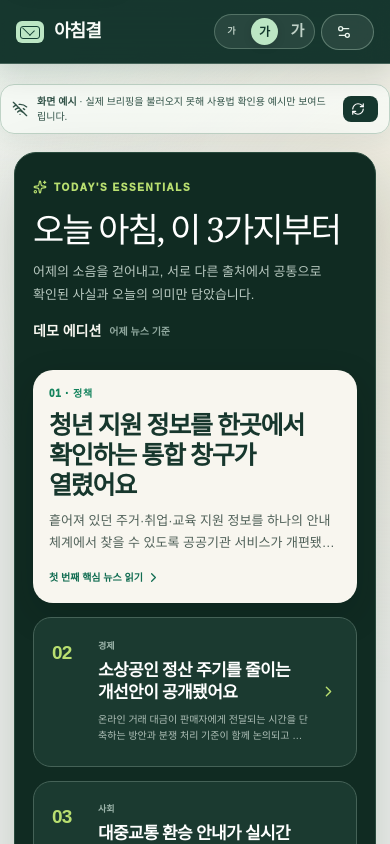
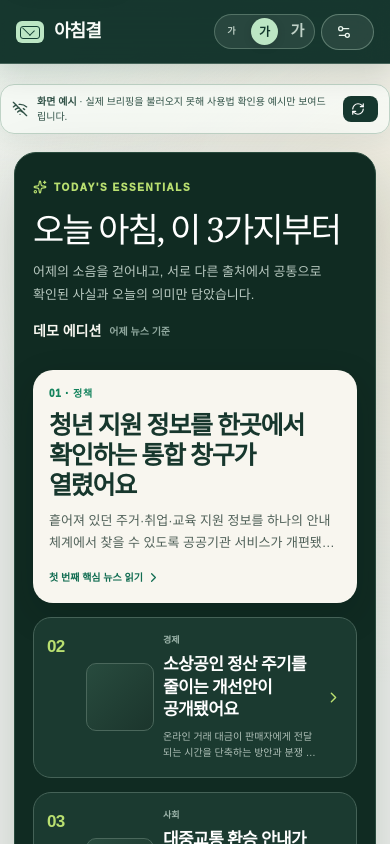
Before and after one commit to boclair98/achim-gyeol, a Next.js app in the folder frontend/: page /briefing in a window 390 px wide. Shown: the top 844 px of the page. Built offline with nearby package versions, Linux system fonts and the light colour scheme; no server answers.

Commit message:
Improve-editorial-news-grid (#75)

```diff
--- a/frontend/app/globals.css
+++ b/frontend/app/globals.css
@@ -1838,3 +1838,62 @@ body { text-rendering: optimizeLegibility; }
     padding: 10px 11px;
   }
 }
+
+/* Featured secondary stories use a small, quiet thumbnail so the morning
+   overview feels visual without competing with the lead story. */
+.morning-secondary-list button {
+  grid-template-columns: 34px 74px minmax(0, 1fr) 18px;
+}
+
+.morning-secondary-thumb {
+  width: 74px;
+  height: 74px;
+  overflow: hidden;
+  border: 1px solid #4a675b;
+  border-radius: 12px;
+  background: linear-gradient(135deg, #284b3e, #1b352c);
+}
+
+.morning-secondary-thumb .story-visual-hero {
+  width: 100%;
+  height: 100%;
+  margin: 0;
+  border-radius: inherit;
+}
+
+.morning-secondary-thumb .story-visual-hero img {
+  object-fit: cover;
+}
+
+.morning-secondary-thumb .story-visual-contain img {
+  padding: 6px;
+}
+
+@media (max-width: 850px) {
+  .morning-secondary-list button {
+    grid-template-columns: 34px 72px minmax(0, 1fr) 18px;
+  }
+
+  .morning-secondary-thumb {
+    width: 72px;
+    height: 72px;
+  }
+}
+
+@media (max-width: 600px) {
+  .morning-secondary-list button {
+    grid-template-columns: 30px 68px minmax(0, 1fr) 18px;
+    gap: 9px;
+    padding: 16px 13px;
+  }
+
+  .morning-secondary-list button > b {
+    font-size: 17px;
+  }
+
+  .morning-secondary-thumb {
+    width: 68px;
+    height: 68px;
+    border-radius: 10px;
+  }
+}
--- a/frontend/components/BriefingApp.tsx
+++ b/frontend/components/BriefingApp.tsx
@@ -230,11 +230,14 @@ function HeroNewsCarousel({ stories, readMinutes }: { stories: Story[]; readMinu
 function StoryRow({ story, index, personalized = false, onNotice }: { story: Story; index: number; personalized?: boolean; onNotice: (message: string) => void }) {
   const verified = story.verificationStatus === "VERIFIED";
   const evidenceReady = story.evidenceAvailable && Boolean(story.claims?.length);
+  const featuredLayout = index === 1 && Boolean(story.imageUrl);
   return (
-    <article className="story-row">
+    <article className={`story-row${featuredLayout ? " story-row-featured" : ""}`}>
       <div className="story-index">{String(index).padStart(2, "0")}</div>
       <div className="story-body">
+        <div className="story-card-main">
           <StoryVisual story={story} variant="row" />
+          <div className="story-card-copy">
             <div className="story-kicker"><span className="category">{story.category}</span>{personalized && <span className="story-personalized"><Sparkles size={12} /> 맞춤 추천</span>}<span className={verified && evidenceReady ? "verified" : "verified developing"}><CheckCircle2 size={13} />{evidenceReady ? (verified ? "출처 보기" : "내용 확인 중") : "원문 제공"}</span></div>
             <h3>{story.title}</h3>
             <div className="story-conclusion"><strong>한 줄 결론</strong><p>{story.oneLineSummary || firstSentence(story.summary)}</p></div>
@@ -250,10 +253,12 @@ function StoryRow({ story, index, personalized = false, onNotice }: { story: Sto
                 {story.uncertainty && <div className="story-uncertainty"><strong>더 지켜볼 내용</strong><span>{story.uncertainty}</span></div>}
               </div>
             </details>
+          </div>
+        </div>
         <div className="source-row">
           <span>출처 {story.sources.map((source) => source.publisher).join(" · ")}</span>
           <div className="story-actions">
-            <button aria-label="오류 신고" onClick={() => onNotice("오류 신고를 기록했어요. 검수 대기열에서 확인하겠습니다.")}><RefreshCw size={15} /></button>
+            <button type="button" aria-label="오류 신고" onClick={() => onNotice("오류 신고를 기록했어요. 검수 대기열에서 확인하겠습니다.")}><RefreshCw size={15} /></button>
             <a aria-label="첫 번째 원문 열기" href={story.sources[0]?.url ?? "#"} target="_blank" rel="noreferrer">원문 <ExternalLink size={14} /></a>
           </div>
         </div>
--- a/frontend/components/BriefingDelivery.tsx
+++ b/frontend/components/BriefingDelivery.tsx
@@ -347,6 +347,7 @@ function DailyBriefingSheets({ briefing, reportingEnabled, selectedDate, onChoos
         <div className="morning-secondary-list">
           {featuredStories.slice(1).map((story, index) => <button type="button" key={story.id} onClick={() => openFeaturedStory(story.id)}>
             <b>0{index + 2}</b>
+            <div className="morning-secondary-thumb" aria-hidden="true"><StoryVisual story={story} variant="hero" /></div>
             <span><small>{story.category}</small><strong>{story.title}</strong><p>{story.oneLineSummary || story.summary}</p></span>
             <ChevronRight size={17} />
           </button>)}
```
Also changed, not shown: frontend/app/landing.css (+59 -0 lines), 1 other file (tests, documents, lock files or other folders). Lines whose indentation alone changed are shown as unchanged.
